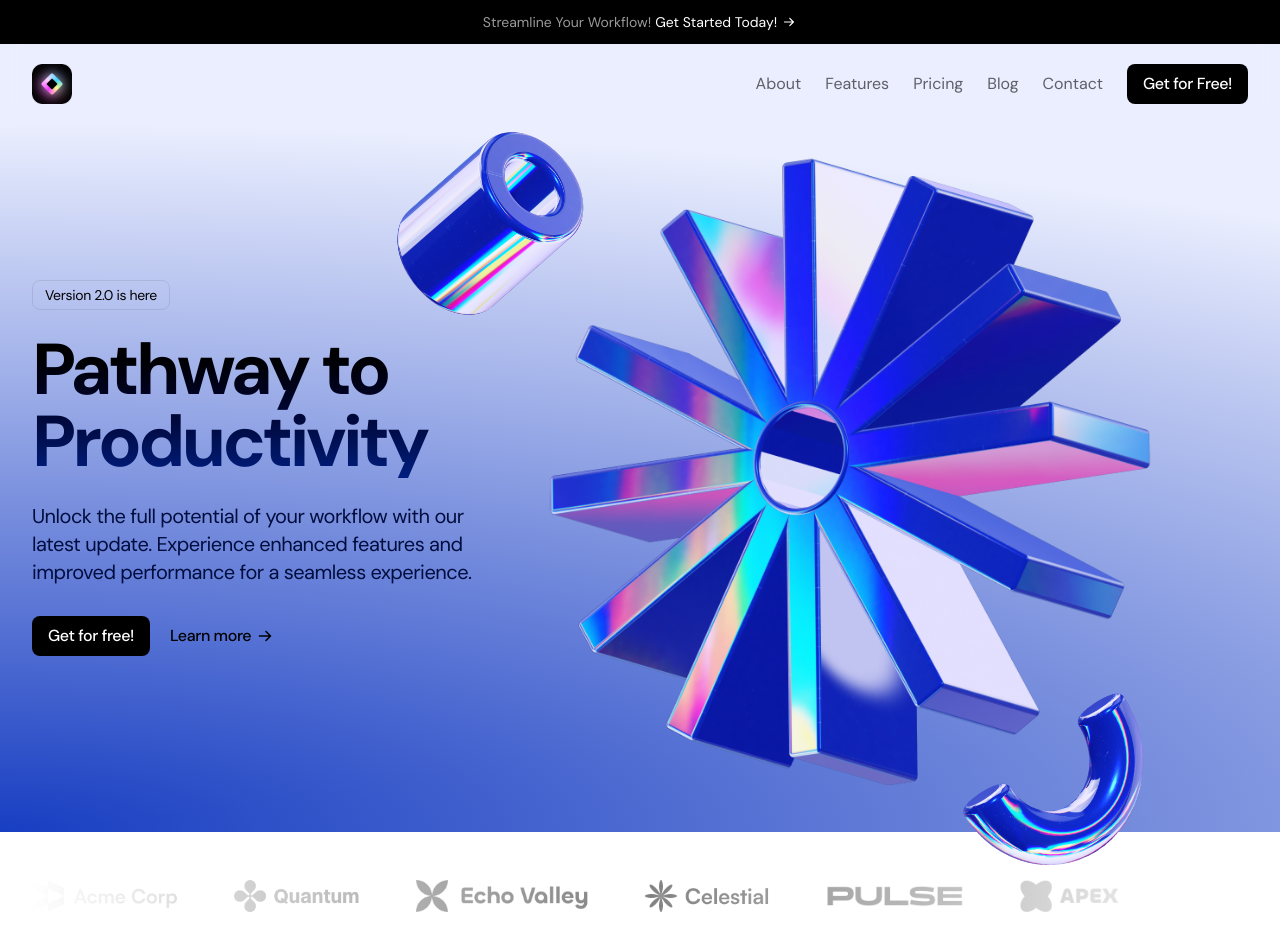
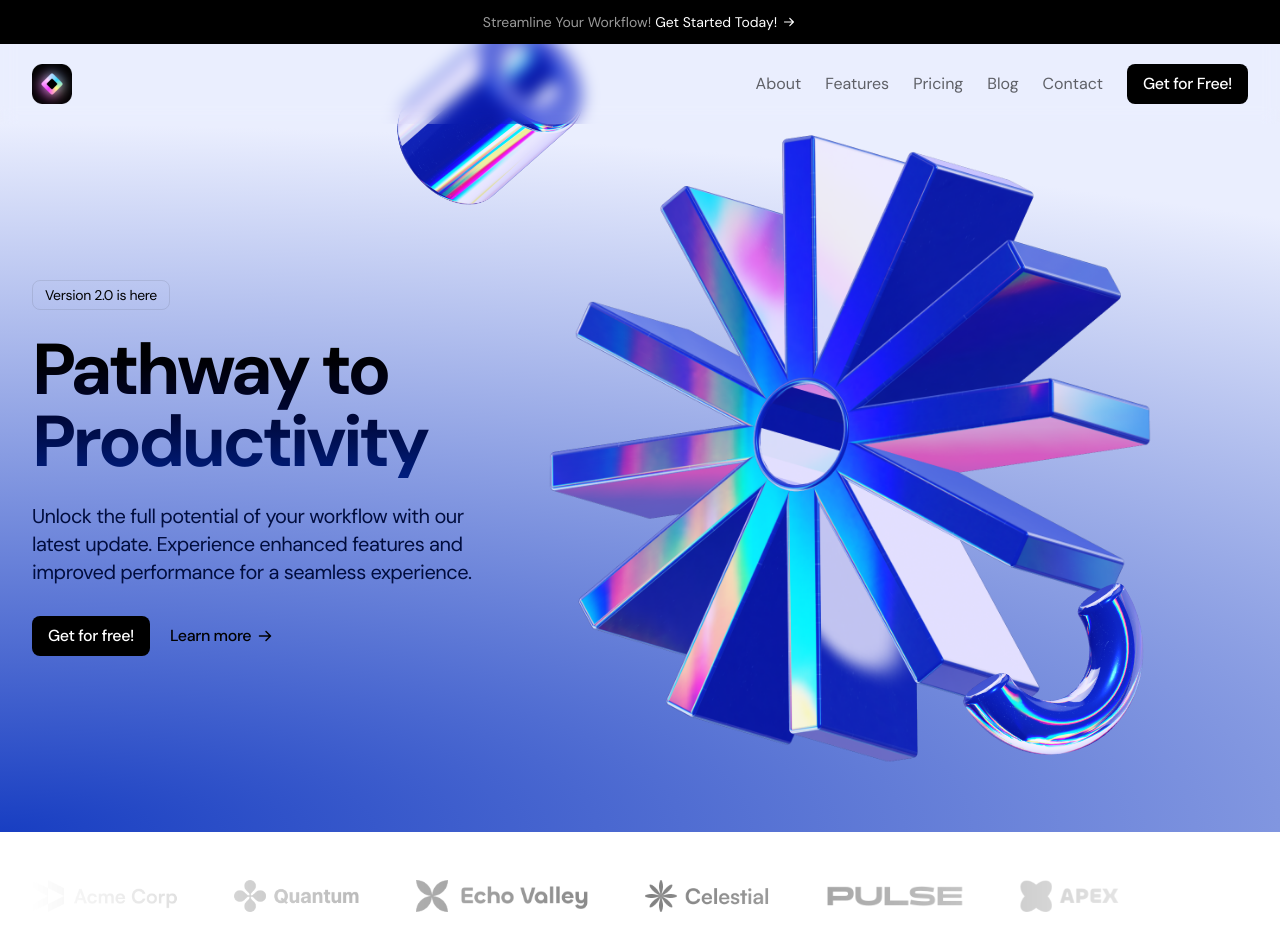
Before and after one commit to sehajmakkar/saas-landing-page, a Next.js app: page / in a window 1280 px wide. Shown: the top 952 px of the page. Built offline with nearby package versions, Linux system fonts and the light colour scheme.

Commit message:
hero section animation + parallax effect done!

```diff
--- a/src/sections/Hero.tsx
+++ b/src/sections/Hero.tsx
@@ -1,15 +1,27 @@
+"use client";
 import ArrowRight from "@/assets/arrow-right.svg";
-import Image from "next/image";
 import cogImage from "@/assets/cog.png";
 import cylinderImage from "@/assets/cylinder.png";
 import noodleImage from "@/assets/noodle.png";
+import { motion, useScroll, useTransform } from "framer-motion";
+import { useRef } from "react";
 
 export const Hero = () => {
+  // parallax effect on the cylinder and noodle images
+  const heroRef = useRef(null);
+  const { scrollYProgress } = useScroll({
+    target: heroRef,
+    offset: ["start end", "end start"],
+  });
+
+  const translateY = useTransform(scrollYProgress, [0, 1], [150, -150]);
+
+
   return (
     // gradient from #183EC2 to #EAEEFE
     // background: radial-gradient(ellipse 200% 100% at bottom left, #183EC2, #EAEEFE 66%);
     // aise add karte hai background mein gradient BC!
-    <section className="pt-8 pb-20 md:pt-5 md:pb-10 bg-[radial-gradient(ellipse_200%_100%_at_bottom_left,#183EC2,#EAEEFE_100%)] overflow-x-clip">
+    <section ref={heroRef} className="pt-8 pb-20 md:pt-5 md:pb-10 bg-[radial-gradient(ellipse_200%_100%_at_bottom_left,#183EC2,#EAEEFE_100%)] overflow-x-clip">
       <div className="container mx-auto px-4 sm:px-6 lg:px-8">
         <div className="md:flex items-center">
           <div className="md:w-[478px]">
@@ -34,23 +46,40 @@
           </div>
 
           <div className="mt-20 md:mt-0 md:h-[648px] md:flex-1 relative">
-            <Image
-              src={cogImage}
+            <motion.img
+              src={cogImage.src}
               alt="cog"
               className="md:absolute md:h-full md:w-auto md:max-w-none md:-left-6 lg:left-0"
+              // animating the cog image to move up and down
+              animate={{
+                translateY: [-30, 30],
+              }}
+              transition={{
+                duration: 3,
+                ease: "easeInOut",
+                repeat: Infinity,
+                repeatType: "mirror",
+              }}
             />
-            <Image
-              src={cylinderImage}
+            <motion.img
+              src={cylinderImage.src}
               width={220}
               height={220}
               alt="cylinder"
               className="hidden md:block -top-8 -left-32 md:absolute"
+              style={{
+                translateY: translateY,
+              }}
               />
-            <Image
-              src={noodleImage}
+            <motion.img
+              src={noodleImage.src}
               width={220}
               alt="noodle"
-              className="hidden lg:block absolute top-[524px] left-[448px] rotate-[30deg]"
+              className="hidden lg:block absolute top-[524px] left-[448px]"
+              style={{
+                rotate: 30,
+                translateY: translateY,
+              }}
             />
           </div>
         </div>
```
